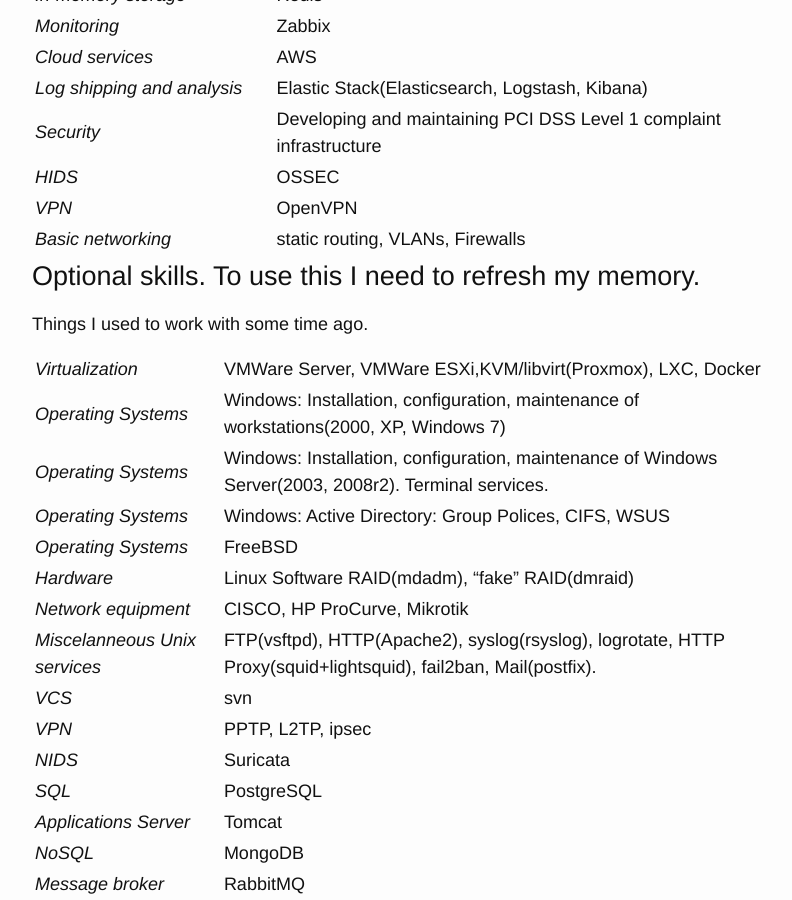
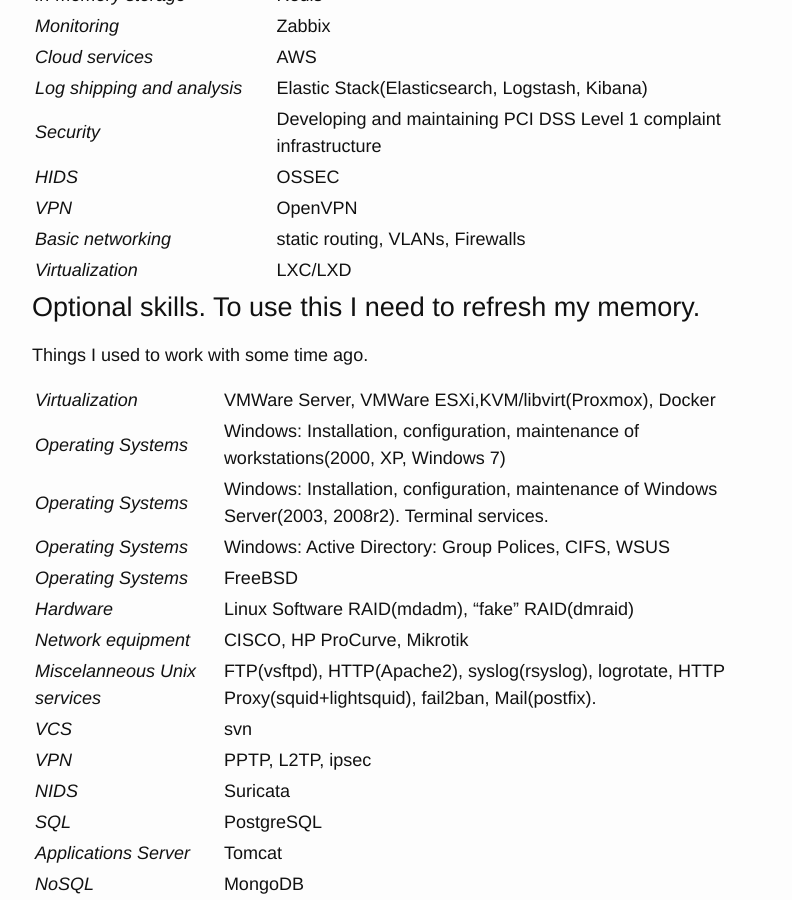
Before and after one commit to selivan/selivan.github.io, a Jekyll site: the page built from cv/index.md, in a window 1280 px wide and 900 px high, scrolled down 1317 px. Shown: the whole window, without its empty margins (238-1030 px from the left). Built offline with Jekyll 4.4.1, drawn with Linux system fonts in a browser that asks for light colours.

Commit message:
Update index.md

```diff
--- a/cv/index.md
+++ b/cv/index.md
@@ -46,12 +46,13 @@
 | _HIDS_ | OSSEC |
 | _VPN_ | OpenVPN |
 | _Basic networking_ | static routing, VLANs, Firewalls |
+| _Virtualization_ | LXC/LXD |
 
 ## Optional skills. To use this I need to refresh my memory.
 
 Things I used to work with some time ago.
 
-| _Virtualization_ | VMWare Server, VMWare ESXi,KVM/libvirt(Proxmox), LXC, Docker |
+| _Virtualization_ | VMWare Server, VMWare ESXi,KVM/libvirt(Proxmox), Docker |
 | _Operating Systems_ | Windows: Installation, configuration, maintenance of workstations(2000, XP, Windows 7) |
 | _Operating Systems_ | Windows: Installation, configuration, maintenance of  Windows Server(2003, 2008r2). Terminal services. |
 | _Operating Systems_ | Windows: Active Directory: Group Polices, CIFS, WSUS |
```
